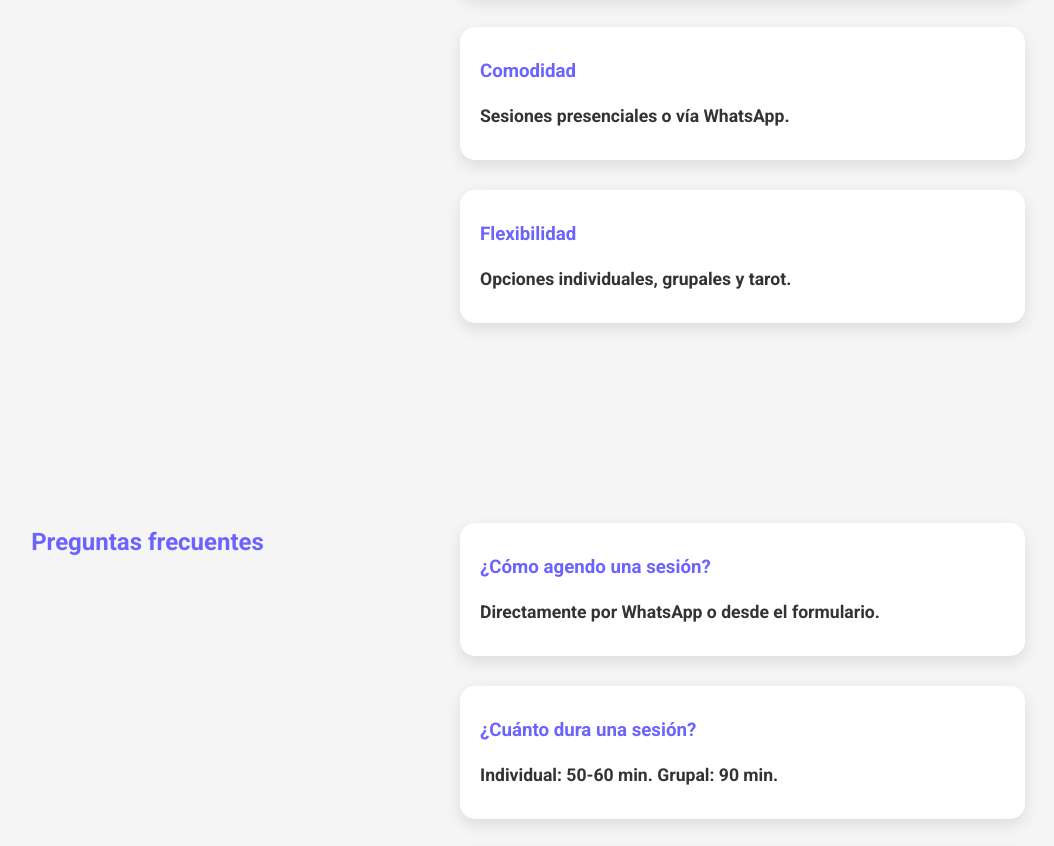
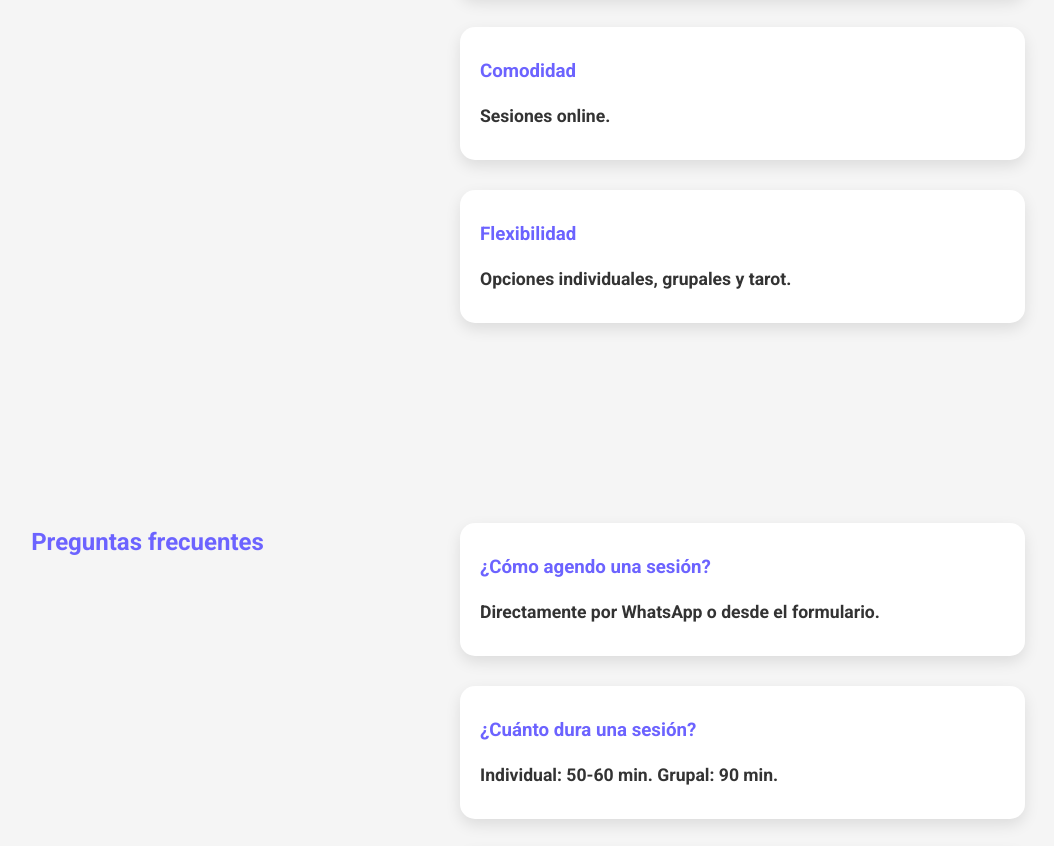
Before and after one commit to benro2800-cmd/MujerAzul, a plain HTML site: page index.html in a window 1280 px wide. Shown: the part 2255-3101 px from the top of the page, without its empty margins (195-1249 px from the left). Drawn offline with nearby package versions, Linux system fonts and the light colour scheme.

Commit message:
index.html

```diff
--- a/index.html
+++ b/index.html
@@ -125,7 +125,7 @@
     <div class="benefits">
       <div class="benefit-card"><h3>Apoyo personalizado</h3><p>Sesiones adaptadas a tus necesidades.</p></div>
       <div class="benefit-card"><h3>Resultados comprobados</h3><p>Mejoras en tu bienestar emocional.</p></div>
-      <div class="benefit-card"><h3>Comodidad</h3><p>Sesiones presenciales o vía WhatsApp.</p></div>
+      <div class="benefit-card"><h3>Comodidad</h3><p>Sesiones online.</p></div>
       <div class="benefit-card"><h3>Flexibilidad</h3><p>Opciones individuales, grupales y tarot.</p></div>
     </div>
   </section>
```
